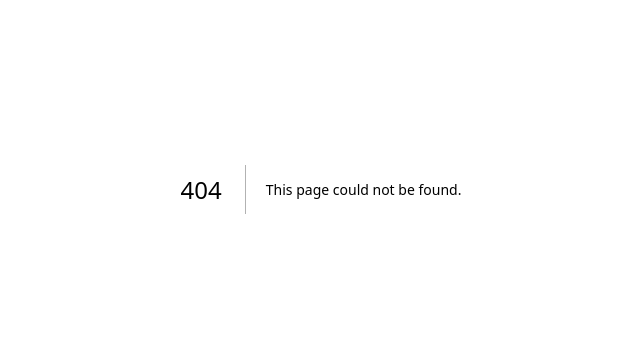
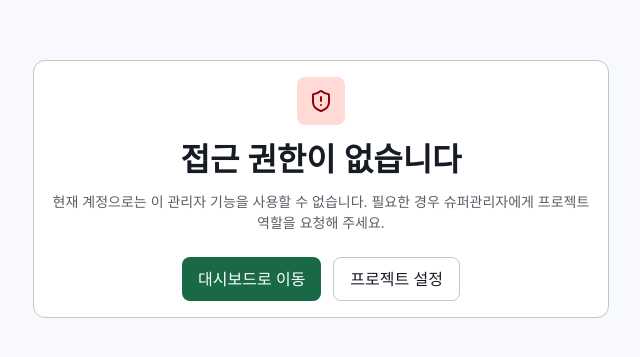
Before and after one commit to remge21c/MemoryFlow, a Next.js app: page /forbidden in a window 1280 px wide. Before the commit this address had no page. Shown: the part 211-568 px from the top of the page, without its empty margins (319-959 px from the left). Built offline with nearby package versions, Linux system fonts and the light colour scheme.

Commit message:
Add admin permission boundaries

```diff
--- a/src/app/admin/members/page.tsx
+++ b/src/app/admin/members/page.tsx
@@ -23,7 +23,7 @@ export default async function AdminMembersPage() {
   const currentUser = await getCurrentUser();
 
   if (!currentUser || currentUser.globalRole !== "super_admin") {
-    redirect("/");
+    redirect("/forbidden");
   }
 
   const [users, projects] = await Promise.all([
--- a/src/app/admin/projects/page.tsx
+++ b/src/app/admin/projects/page.tsx
@@ -19,7 +19,7 @@ export default async function AdminProjectsPage() {
   const currentUser = await getCurrentUser();
 
   if (!currentUser || currentUser.globalRole !== "super_admin") {
-    redirect("/");
+    redirect("/forbidden");
   }
 
   const projects = await prisma.project.findMany({
--- a/src/app/admin/schedules/page.tsx
+++ b/src/app/admin/schedules/page.tsx
@@ -66,7 +66,7 @@ export default async function AdminSchedulesPage() {
   });
 
   if (!project || !isProjectManager(currentUser, project.id, project.members)) {
-    redirect("/");
+    redirect("/forbidden");
   }
 
   const serializedDays = project.days.map((day) => ({
--- a/src/app/admin/storybook/page.tsx
+++ b/src/app/admin/storybook/page.tsx
@@ -83,7 +83,7 @@ export default async function AdminStorybookPage() {
   });
 
   if (!project || !canManageStorybook(currentUser, project.members)) {
-    redirect("/");
+    redirect("/forbidden");
   }
 
   const storybook = project.storybook ?? {
--- a/src/app/admin/storybook/preview/page.tsx
+++ b/src/app/admin/storybook/preview/page.tsx
@@ -45,7 +45,7 @@ export default async function AdminStorybookPreviewPage() {
   );
 
   if (!allowed) {
-    redirect("/");
+    redirect("/forbidden");
   }
 
   const data = await getStorybookPreviewData(currentUser.activeProjectId);
--- /dev/null
+++ b/src/app/forbidden/page.tsx
@@ -0,0 +1,29 @@
+import Link from "next/link";
+import { ShieldAlert } from "lucide-react";
+import { Button } from "@/components/ui/button";
+import { Card } from "@/components/ui/card";
+
+export default function ForbiddenPage() {
+  return (
+    <main className="flex min-h-dvh items-center justify-center bg-background px-md text-on-background">
+      <Card className="max-w-xl p-lg text-center">
+        <div className="mx-auto flex h-12 w-12 items-center justify-center rounded bg-error-container text-on-error-container">
+          <ShieldAlert className="h-6 w-6" />
+        </div>
+        <h1 className="mt-md text-major-title text-on-surface">접근 권한이 없습니다</h1>
+        <p className="mt-sm text-secondary text-on-surface-variant">
+          현재 계정으로는 이 관리자 기능을 사용할 수 없습니다. 필요한 경우 슈퍼관리자에게
+          프로젝트 역할을 요청해 주세요.
+        </p>
+        <div className="mt-lg flex flex-col gap-sm sm:flex-row sm:justify-center">
+          <Button asChild>
+            <Link href="/">대시보드로 이동</Link>
+          </Button>
+          <Button asChild variant="secondary">
+            <Link href="/settings/project">프로젝트 설정</Link>
+          </Button>
+        </div>
+      </Card>
+    </main>
+  );
+}
```
Also changed, not shown: 1 other file (tests, documents, lock files or other folders).
